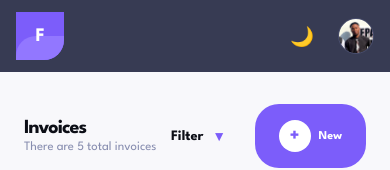
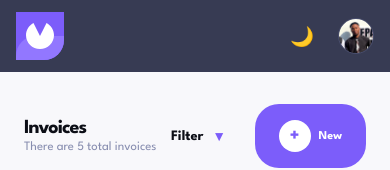
Before and after one commit to Samaro1/IMA-hng, a React (Vite) app in the folder invoice-app/: page /invoices in a window 390 px wide. Shown: the top 170 px of the page. Built offline with nearby package versions, Linux system fonts and the light colour scheme.

Commit message:
styles(sidebar): fixed the logo image and responsiveness

```diff
--- a/invoice-app/src/components/Sidebar.css
+++ b/invoice-app/src/components/Sidebar.css
@@ -41,12 +41,21 @@
   height: 50%;
   background-color: var(--color-purple-light);
   border-radius: 20px 0 0 0;
+  z-index: 0;
 }
 
 .sidebar__logo-text {
   font-size: 1.5rem;
   font-weight: 700;
   color: white;
+  z-index: 1;
+}
+
+.sidebar__logo-img {
+  width: 28px;
+  height: 28px;
+  object-fit: contain;
+  position: relative;
   z-index: 1;
 }
 
--- a/invoice-app/src/components/Sidebar.jsx
+++ b/invoice-app/src/components/Sidebar.jsx
@@ -1,6 +1,7 @@
 import { useTheme } from '../context/ThemeContext'
 import './Sidebar.css'
 import avatarImage from '../assets/avatar.jpg'
+import logoSvg from '../assets/Combined Shape.svg'
 
 function Sidebar() {
   const { theme, toggleTheme } = useTheme()
@@ -8,7 +9,7 @@ function Sidebar() {
   return (
     <aside className="sidebar">
       <div className="sidebar__logo">
-        <span className="sidebar__logo-text">F</span>
+        <img className="sidebar__logo-img" src={logoSvg} alt="Logo" />
       </div>
       <div className="sidebar__bottom">
         <button
```
